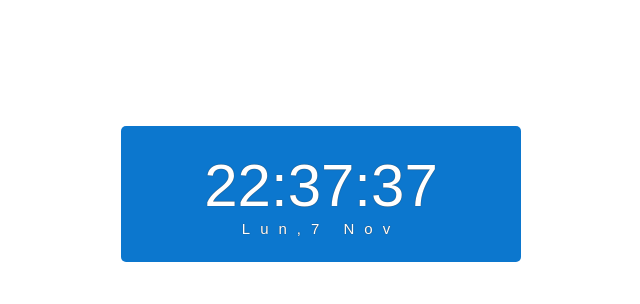
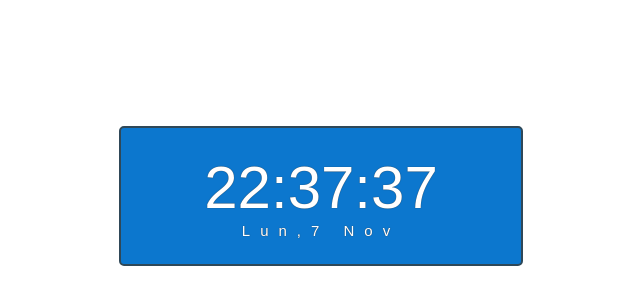
Before and after one commit to jhologic12/RelojDigital, a plain HTML site: page index.html in a window 1280 px wide. Shown: the whole page, without its empty margins (319-959 px from the left). Drawn offline with Linux system fonts and the light colour scheme.

Commit message:
agregando animación cada segundo

```diff
--- a/css/estilos.css
+++ b/css/estilos.css
@@ -23,3 +23,7 @@
     letter-spacing: 10px;
     font-size: 15px;
 }
+
+.animar {
+    border: rgb(47, 72, 88) 2px solid ;
+}
--- a/js/reloj.js
+++ b/js/reloj.js
@@ -20,6 +20,7 @@ const mostrarReloj = ()=>{
 
     document.getElementById('fecha').innerHTML=fechaTexto;
 
+    document.getElementById('contenedor').classList.toggle('animar');
 
 
 }
```
